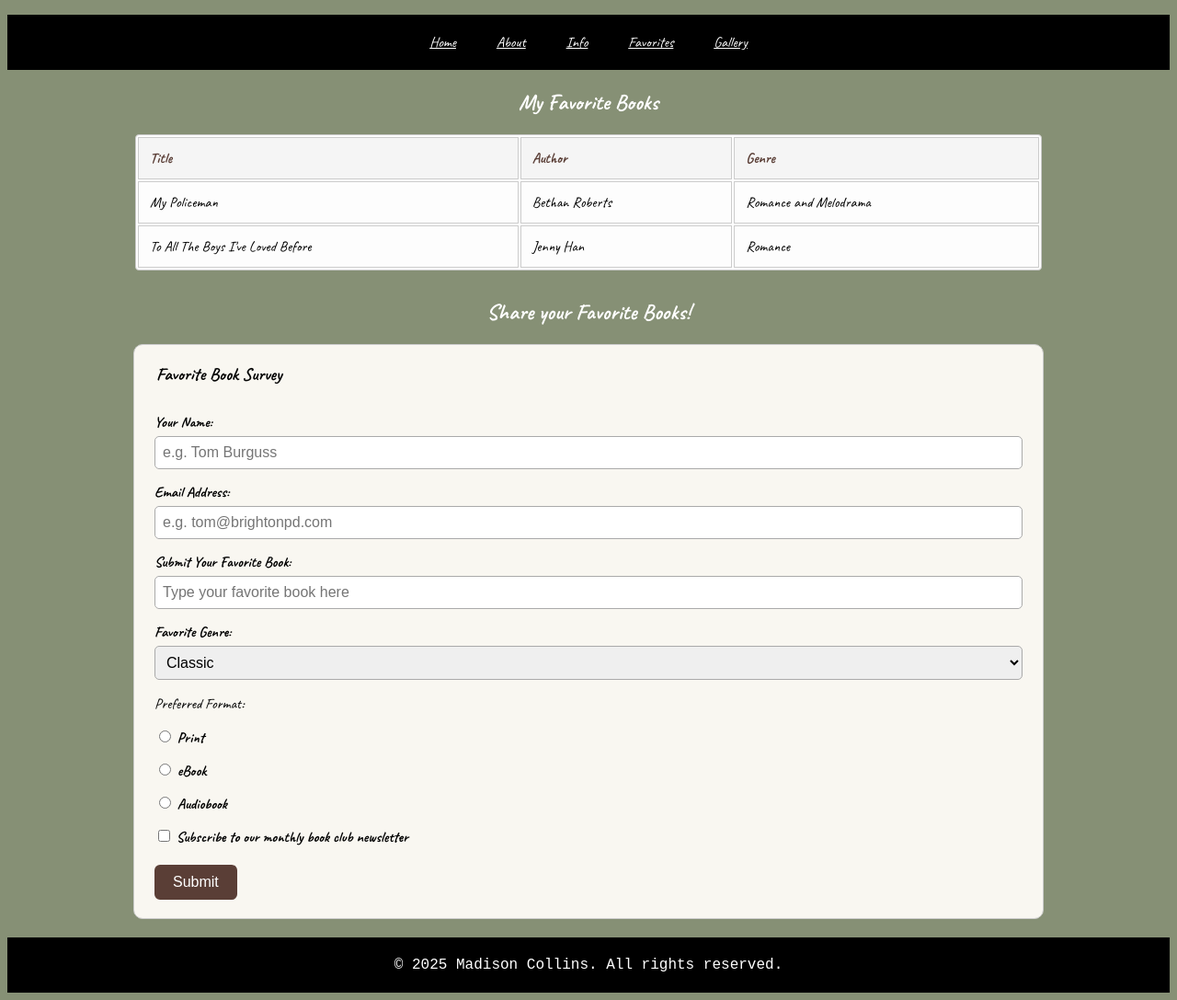
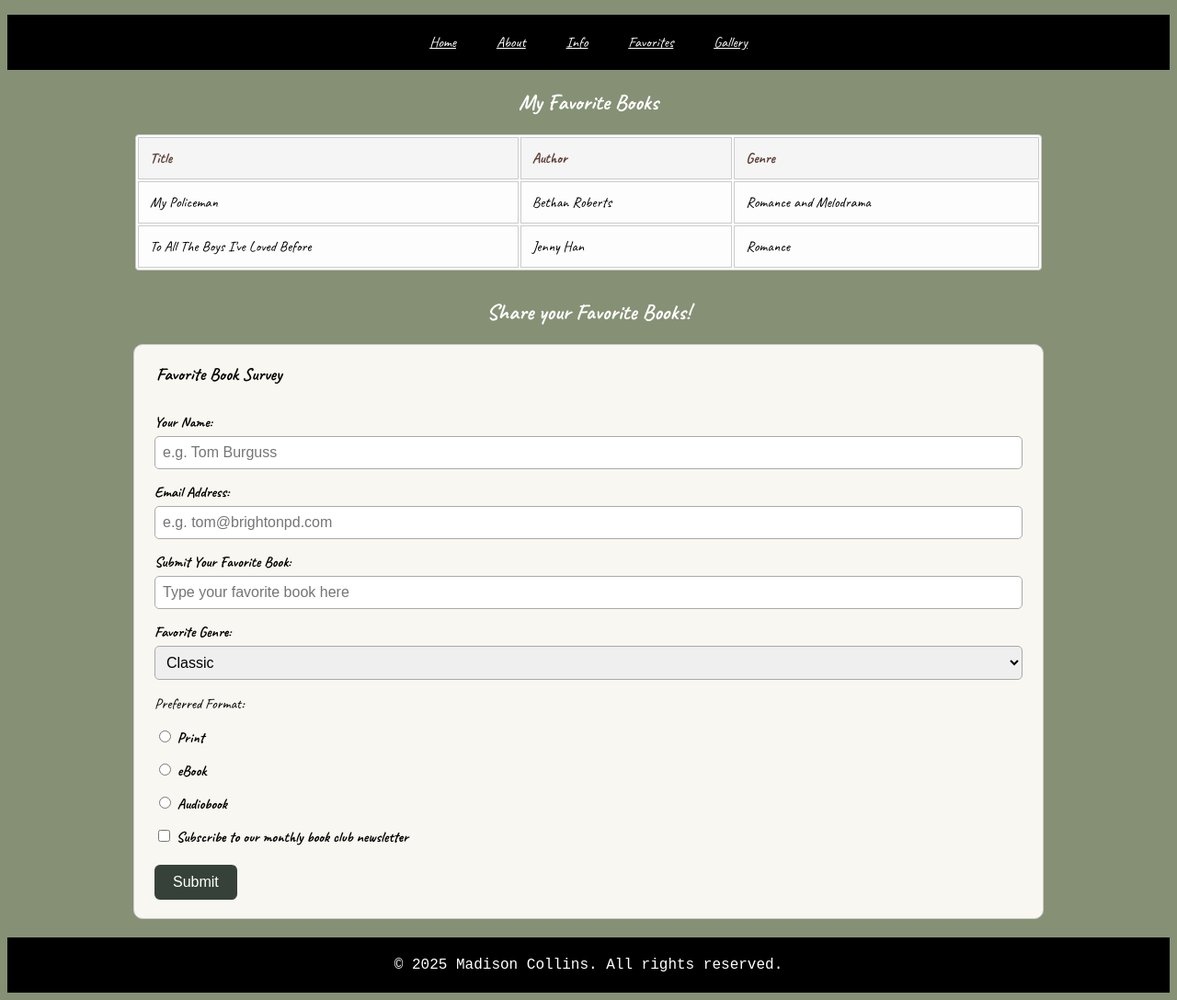
Before and after one commit to madison-gt-collins/WebDesign, a plain HTML site: page Assignment3/favorites.html in a window 1280 px wide. Shown: the whole page at 92% size. Drawn offline with Linux system fonts and the light colour scheme.

Commit message:
Update style.css

```diff
--- a/Assignment3/style/style.css
+++ b/Assignment3/style/style.css
@@ -158,7 +158,7 @@ blockquote {
 
     button {
   margin-top: 20px;
-  background-color: #5a3e36;
+  background-color: #364239;
   color: white;
   padding: 10px 20px;
   font-size: 1rem;
@@ -168,7 +168,7 @@ blockquote {
 }
 
     button:hover {
-  background-color: #7a564f;
+  background-color: #869075;
 }
 
 table {
```
